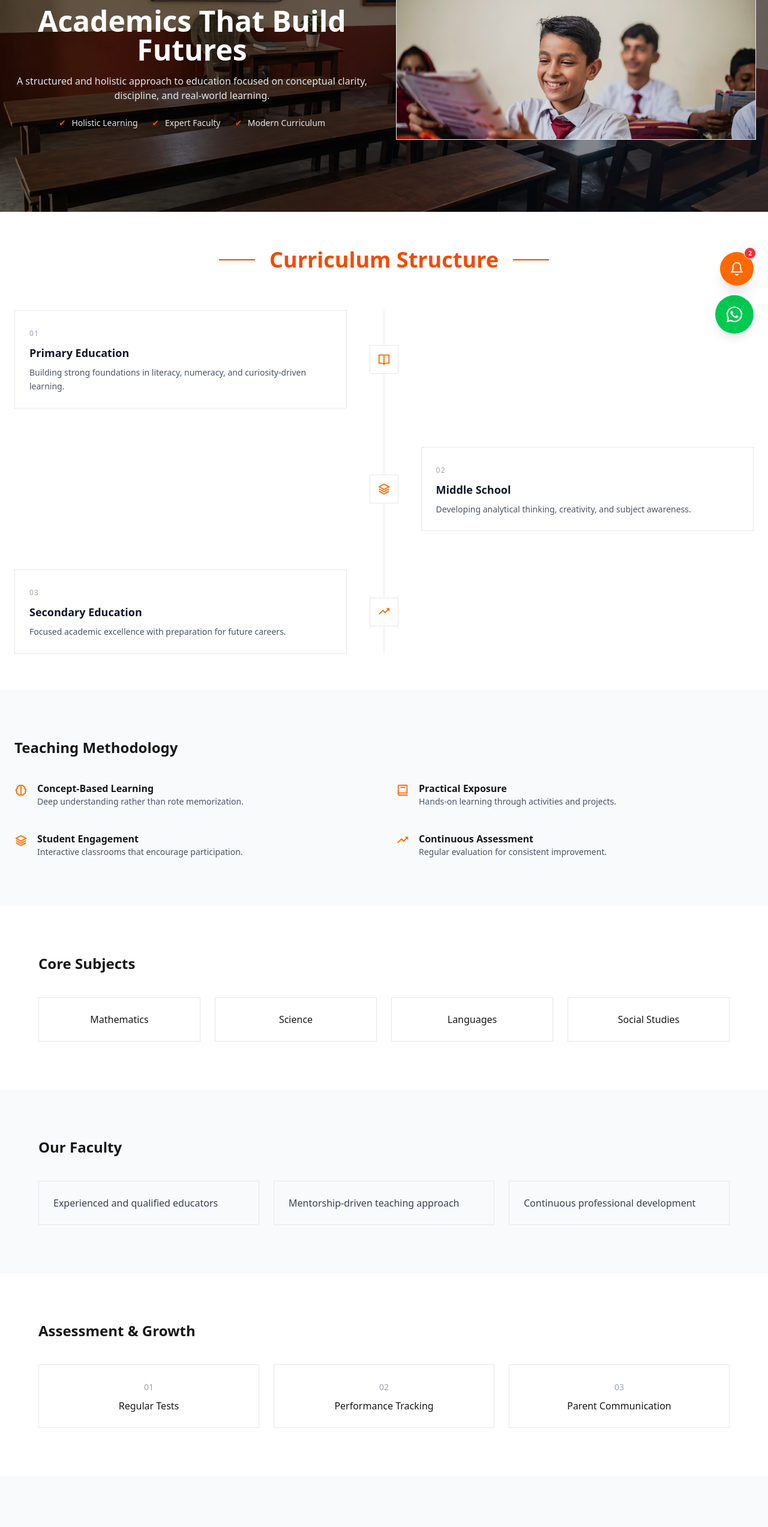
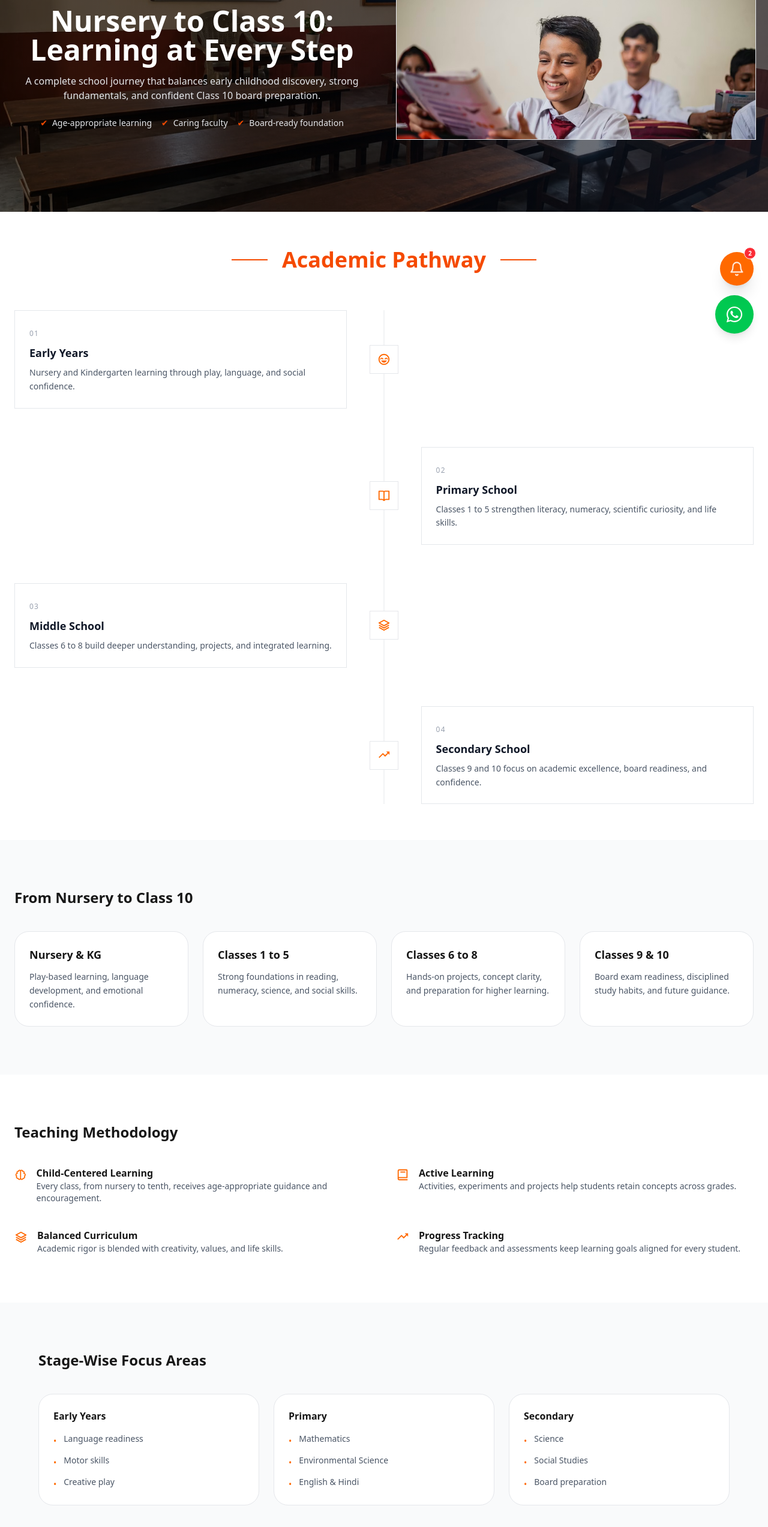
Before and after one commit to HASVIK-Technologies/rm-suncity-website, a Next.js app: page /academics in a window 1280 px wide. Shown: the part 220-2765 px from the top of the page at 60% size. Built offline with nearby package versions, Linux system fonts and the light colour scheme.

Commit message:
Changes in UI

```diff
--- a/app/academics/page.tsx
+++ b/app/academics/page.tsx
@@ -17,8 +17,48 @@ export default function Academics() {
         <HeroAcademics />
         <CurriculumStructure />
 
+        {/* ================= ACADEMIC STAGES ================= */}
+        <section className="px-6 py-20 bg-gray-50">
+          <div className="max-w-7xl mx-auto">
+            <h2 className="text-2xl font-semibold mb-10">
+              From Nursery to Class 10
+            </h2>
+
+            <div className="grid gap-6 lg:grid-cols-4">
+              {[
+                {
+                  title: "Nursery & KG",
+                  desc: "Play-based learning, language development, and emotional confidence.",
+                },
+                {
+                  title: "Classes 1 to 5",
+                  desc: "Strong foundations in reading, numeracy, science, and social skills.",
+                },
+                {
+                  title: "Classes 6 to 8",
+                  desc: "Hands-on projects, concept clarity, and preparation for higher learning.",
+                },
+                {
+                  title: "Classes 9 & 10",
+                  desc: "Board exam readiness, disciplined study habits, and future guidance.",
+                },
+              ].map((stage, i) => (
+                <div
+                  key={i}
+                  className="border border-gray-200 rounded-3xl p-6 bg-white hover:border-orange-400 transition"
+                >
+                  <h3 className="text-lg font-semibold mb-3">{stage.title}</h3>
+                  <p className="text-gray-600 text-sm leading-relaxed">
+                    {stage.desc}
+                  </p>
+                </div>
+              ))}
+            </div>
+          </div>
+        </section>
+
         {/* ================= METHODOLOGY ================= */}
-        <section className="px-6 py-20 bg-gray-50">
+        <section className="px-6 py-20">
           <div className="max-w-7xl mx-auto">
             <h2 className="text-2xl font-semibold mb-10">
               Teaching Methodology
@@ -28,23 +68,23 @@ export default function Academics() {
               {[
                 {
                   icon: BiBrain,
-                  title: "Concept-Based Learning",
-                  desc: "Deep understanding rather than rote memorization.",
+                  title: "Child-Centered Learning",
+                  desc: "Every class, from nursery to tenth, receives age-appropriate guidance and encouragement.",
                 },
                 {
                   icon: BiBook,
-                  title: "Practical Exposure",
-                  desc: "Hands-on learning through activities and projects.",
+                  title: "Active Learning",
+                  desc: "Activities, experiments and projects help students retain concepts across grades.",
                 },
                 {
                   icon: BiLayer,
-                  title: "Student Engagement",
-                  desc: "Interactive classrooms that encourage participation.",
+                  title: "Balanced Curriculum",
+                  desc: "Academic rigor is blended with creativity, values, and life skills.",
                 },
                 {
                   icon: BiTrendingUp,
-                  title: "Continuous Assessment",
-                  desc: "Regular evaluation for consistent improvement.",
+                  title: "Progress Tracking",
+                  desc: "Regular feedback and assessments keep learning goals aligned for every student.",
                 },
               ].map((item, i) => {
                 const Icon = item.icon;
@@ -63,38 +103,57 @@ export default function Academics() {
           </div>
         </section>
 
-        {/* ================= SUBJECTS ================= */}
-        <section className="px-6 py-20">
+        {/* ================= STAGE SUBJECTS ================= */}
+        <section className="px-6 py-20 bg-gray-50">
           <div className="max-w-6xl mx-auto">
-            <h2 className="text-2xl font-semibold mb-10">Core Subjects</h2>
+            <h2 className="text-2xl font-semibold mb-10">Stage-Wise Focus Areas</h2>
 
-            <div className="grid sm:grid-cols-2 md:grid-cols-4 gap-6">
-              {["Mathematics", "Science", "Languages", "Social Studies"].map(
-                (subject, i) => (
-                  <div
-                    key={i}
-                    className="border border-gray-200 p-6 text-center hover:border-orange-400 transition"
-                  >
-                    <p className="font-medium">{subject}</p>
-                  </div>
-                ),
-              )}
+            <div className="grid gap-6 md:grid-cols-3">
+              {[
+                {
+                  title: "Early Years",
+                  items: ["Language readiness", "Motor skills", "Creative play"],
+                },
+                {
+                  title: "Primary",
+                  items: ["Mathematics", "Environmental Science", "English & Hindi"],
+                },
+                {
+                  title: "Secondary",
+                  items: ["Science", "Social Studies", "Board preparation"],
+                },
+              ].map((subject, i) => (
+                <div
+                  key={i}
+                  className="border border-gray-200 p-6 rounded-3xl bg-white"
+                >
+                  <h3 className="font-semibold mb-4">{subject.title}</h3>
+                  <ul className="space-y-3 text-gray-600 text-sm">
+                    {subject.items.map((item, index) => (
+                      <li key={index} className="flex items-start gap-3">
+                        <span className="mt-1 text-orange-500">•</span>
+                        <span>{item}</span>
+                      </li>
+                    ))}
+                  </ul>
+                </div>
+              ))}
             </div>
           </div>
         </section>
 
         {/* ================= FACULTY ================= */}
-        <section className="px-6 py-20 bg-gray-50">
+        <section className="px-6 py-20">
           <div className="max-w-6xl mx-auto">
             <h2 className="text-2xl font-semibold mb-10">Our Faculty</h2>
 
             <div className="grid md:grid-cols-3 gap-6">
               {[
-                "Experienced and qualified educators",
-                "Mentorship-driven teaching approach",
-                "Continuous professional development",
+                "Early years specialists for nursery and kindergarten",
+                "Experienced grade teachers for foundation learning",
+                "Mentors for class 9 and 10 board preparation",
               ].map((text, i) => (
-                <div key={i} className="border border-gray-200 p-6">
+                <div key={i} className="border border-gray-200 p-6 rounded-3xl">
                   <p className="text-gray-700">{text}</p>
                 </div>
               ))}
@@ -103,7 +162,7 @@ export default function Academics() {
         </section>
 
         {/* ================= ASSESSMENT ================= */}
-        <section className="px-6 py-20">
+        <section className="px-6 py-20 bg-gray-50">
           <div className="max-w-6xl mx-auto">
             <h2 className="text-2xl font-semibold mb-10">
               Assessment & Growth
@@ -111,13 +170,13 @@ export default function Academics() {
 
             <div className="flex flex-col md:flex-row justify-between gap-6">
               {[
-                "Regular Tests",
-                "Performance Tracking",
-                "Parent Communication",
+                "Age-suitable formative assessments",
+                "Regular skill and mindset tracking",
+                "Parent-teacher learning updates",
               ].map((step, i) => (
                 <div
                   key={i}
-                  className="flex-1 border border-gray-200 p-6 text-center"
+                  className="flex-1 border border-gray-200 p-6 text-center rounded-3xl"
                 >
                   <span className="text-sm text-gray-400">0{i + 1}</span>
                   <p className="mt-2 font-medium">{step}</p>
@@ -128,7 +187,7 @@ export default function Academics() {
         </section>
 
         {/* ================= CO-CURRICULAR ================= */}
-        <section className="px-6 py-20 bg-gray-50">
+        <section className="px-6 py-20">
           <div className="max-w-6xl mx-auto">
             <h2 className="text-2xl font-semibold mb-10">
               Co-Curricular Activities
@@ -145,7 +204,7 @@ export default function Academics() {
                 return (
                   <div
                     key={i}
-                    className="border border-gray-200 p-6 text-center hover:border-orange-400 transition"
+                    className="border border-gray-200 p-6 text-center hover:border-orange-400 transition rounded-3xl"
                   >
                     <Icon className="mx-auto text-orange-500 mb-3" size={28} />
                     <p className="font-medium">{item.label}</p>
@@ -157,17 +216,16 @@ export default function Academics() {
         </section>
 
         {/* ================= CTA ================= */}
-        <section className="px-6 py-20">
-          <div className="max-w-4xl mx-auto text-center border border-gray-200 p-10">
+        <section className="px-6 py-20 bg-gray-50">
+          <div className="max-w-4xl mx-auto text-center border border-gray-200 p-10 rounded-3xl bg-white">
             <h2 className="text-2xl font-semibold mb-4">
-              Start Your Academic Journey With Us
+              Enroll Today for a Complete School Journey
             </h2>
             <p className="text-gray-600 mb-6">
-              Admissions are now open. Join a learning environment focused on
-              growth, discipline, and excellence.
+              Admissions are open for Nursery through Class 10. Join a caring school environment rooted in strong academics and holistic growth.
             </p>
 
-            <button className="px-6 py-3 bg-orange-500 text-white text-sm hover:bg-orange-600 transition">
+            <button className="px-6 py-3 bg-orange-500 text-white text-sm hover:bg-orange-600 transition rounded-full">
               Enquire Now
             </button>
           </div>
--- a/app/page.tsx
+++ b/app/page.tsx
@@ -6,16 +6,13 @@ import CTASection from "@/components/home/CTASection"
 import AboutUs from "@/components/home/AboutUs"
 import FAQs from "@/components/home/FAQs"
 import SchoolVideos from "@/components/home/SchoolVideos"
-import OurMission from "@/components/about/OurMission"
 
 export default function Home() {
   return (
     <main className="bg-white">
-
       <Hero />
       <AboutUs />
       <SchoolVideos />
-      <OurMission />
       <Highlights />
       <CoreValues />
       <PrincipalMessage />
--- a/components/about/AboutCounts.tsx
+++ b/components/about/AboutCounts.tsx
@@ -59,7 +59,6 @@ export default function AboutCounts({ shadow = "" }) {
             `}
           >
             {/* TOP SECTION */}
-<<<<<<< HEAD
             <div className="py-4 flex justify-between items-start">
               <div>
                 <p className="text-white font-semibold text-lg tracking-wide mb-3">
--- a/components/academics/CurriculumStructure.tsx
+++ b/components/academics/CurriculumStructure.tsx
@@ -2,23 +2,28 @@
 
 import { motion } from "framer-motion";
 import MainTitle from "../MainTitle";
-import { BiBookOpen, BiLayer, BiTrendingUp } from "react-icons/bi";
+import { BiBookOpen, BiLayer, BiTrendingUp, BiHappyBeaming } from "react-icons/bi";
 
 export default function CurriculumStructure() {
   const data = [
     {
-      title: "Primary Education",
-      desc: "Building strong foundations in literacy, numeracy, and curiosity-driven learning.",
+      title: "Early Years",
+      desc: "Nursery and Kindergarten learning through play, language, and social confidence.",
+      icon: BiHappyBeaming,
+    },
+    {
+      title: "Primary School",
+      desc: "Classes 1 to 5 strengthen literacy, numeracy, scientific curiosity, and life skills.",
       icon: BiBookOpen,
     },
     {
       title: "Middle School",
-      desc: "Developing analytical thinking, creativity, and subject awareness.",
+      desc: "Classes 6 to 8 build deeper understanding, projects, and integrated learning.",
       icon: BiLayer,
     },
     {
-      title: "Secondary Education",
-      desc: "Focused academic excellence with preparation for future careers.",
+      title: "Secondary School",
+      desc: "Classes 9 and 10 focus on academic excellence, board readiness, and confidence.",
       icon: BiTrendingUp,
     },
   ];
@@ -26,11 +31,11 @@ export default function CurriculumStructure() {
   return (
     <section className="px-6 py-15 bg-white">
       <div className="max-w-7xl mx-auto">
-        <MainTitle title="Curriculum Structure" />
+        <MainTitle title="Academic Pathway" />
 
         <div className="relative mt-16">
           {/* CENTER LINE */}
-          <div className="absolute left-1/2 top-0 h-full w-[1px] bg-gray-200 -translate-x-1/2" />
+          <div className="absolute left-1/2 top-0 h-full w-px bg-gray-200 -translate-x-1/2" />
 
           <div className="flex flex-col gap-16">
             {data.map((item, i) => {
--- a/components/academics/HeroAcademics.tsx
+++ b/components/academics/HeroAcademics.tsx
@@ -14,7 +14,7 @@ export default function HeroAcademics() {
         initial={{ opacity: 0 }}
         animate={{ opacity: 1 }}
         transition={{ duration: 0.8 }}
-        className="bg-gradient-to-r from-black/50 to-gray-900/50 absolute inset-0 flex flex-col items-center justify-center"
+        className="bg-linear-to-r from-black/60 to-gray-900/60 absolute inset-0 flex flex-col items-center justify-center"
       >
         <div className="max-w-7xl mx-auto px-5 grid md:grid-cols-2 gap-10 items-center">
           <motion.div
@@ -23,24 +23,30 @@ export default function HeroAcademics() {
             transition={{ duration: 0.6 }}
           >
             <h1 className="text-3xl md:text-5xl font-bold text-white mb-4">
-              Academics That Build Futures
+              Nursery to Class 10: Learning at Every Step
             </h1>
             <p className="text-gray-200 mb-6">
-              A structured and holistic approach to education focused on
-              conceptual clarity, discipline, and real-world learning.
+              A complete school journey that balances early childhood discovery,
+              strong fundamentals, and confident Class 10 board preparation.
             </p>
 
-            <div className="mx-auto flex justify-center gap-6 text-sm text-gray-200">
-              <span><span className="text-orange-600 me-1.5">✔</span> Holistic Learning</span>
-              <span><span className="text-orange-600 me-1.5">✔</span> Expert Faculty</span>
-              <span><span className="text-orange-600 me-1.5">✔</span> Modern Curriculum</span>
+            <div className="mx-auto flex flex-col sm:flex-row justify-center gap-4 text-sm text-gray-200">
+              <span className="inline-flex items-center gap-2">
+                <span className="text-orange-600">✔</span> Age-appropriate learning
+              </span>
+              <span className="inline-flex items-center gap-2">
+                <span className="text-orange-600">✔</span> Caring faculty
+              </span>
+              <span className="inline-flex items-center gap-2">
+                <span className="text-orange-600">✔</span> Board-ready foundation
+              </span>
             </div>
           </motion.div>
 
           <div className="h-60 bg-gray-100 border border-gray-200 flex items-center justify-center overflow-hidden">
-           <img
+            <img
               src="/images/academics.jpg"
-              alt="Academics"
+              alt="Children in classroom"
               className="w-full object-cover"
             />
           </div>
--- a/components/home/AboutUs.tsx
+++ b/components/home/AboutUs.tsx
@@ -64,7 +64,7 @@ export default function AboutSection() {
 
             <motion.div initial={{ y: 50, opacity: 0 }} whileInView={{ y: 0, opacity: 1 }} viewport={{ once: true }} transition={{ duration: 0.8, delay: 0.5 }} className="col-span-2 md:col-span-2 p-8 text-center flex flex-col order-1 md:order-2 justify-center md:border-s md:border-e border-0 border-gray-200">
               <h1 className="text-7xl sm:text-8xl md:text-9xl lg:text-[180px] font-semibold text-[#F8B82C] leading-none mb-2">
-                <CountUp end={15} duration={0.5} enableScrollSpy scrollSpyOnce />
+                <CountUp end={15} duration={2} enableScrollSpy scrollSpyOnce />
               </h1>
               <p className="text-gray-700  mt-3 text-lg md:text-xl font-medium uppercase tracking-wide">
                 Years of Excellence
--- a/components/home/FAQs.tsx
+++ b/components/home/FAQs.tsx
@@ -32,7 +32,7 @@ export default function FAQSection() {
   const [openIndex, setOpenIndex] = useState<null | number>(null);
 
   return (
-    <section className="pt-60 pb-20 bg-cover bg-center px-6" style={{ backgroundImage: "url('/images/background.jpg')" }}>
+    <section className="pt-20 pb-20 bg-cover bg-center px-6" style={{ backgroundImage: "url('/images/background.jpg')" }}>
       <div className="max-w-7xl mx-auto grid">
         {/* FAQ AREA */}
 
--- a/components/home/Hero.tsx
+++ b/components/home/Hero.tsx
@@ -37,7 +37,7 @@ export default function Hero() {
           <motion.div
             key={i}
             className="absolute inset-0 bg-cover bg-top"
-            style={{ backgroundImage: `url(${slide.src})` }}
+            style={{ backgroundImage: `url(${slide.src})`, backgroundColor: "rgba(0,0,0,0.4)", backgroundBlendMode: "darken" }}
             animate={{ opacity: i === index ? 1 : 0 }}
             transition={{ duration: 1.5 }}
           />
--- a/data/heroSlides.json
+++ b/data/heroSlides.json
@@ -2,29 +2,37 @@
   {
     "src": "/images/school.jpeg",
     "title": "RM Suncity Public School",
-    "description": "Nurturing confident learners through strong values, modern facilities, and whole-child education.",
+    "description": "An English medium co-educational CBSE standard, offering classes from Nursery to 10th grade.",
     "location": "Maniar, Khejuri Mod, Ballia",
-    "phone": "+91 97217 73151",
+    "phone": "+918922985156",
     "email": "rmsuncity2012@gmail.com"
   },
   {
     "src": "/images/computer-lab.jpeg",
     "title": "Future-Ready Technology",
-    "description": "Empowering students with hands-on computing and digital literacy in our modern lab."
+    "description": "Empowering students with hands-on computing and digital literacy in our modern lab.",
+    "phone": "+918922985156",
+    "email": "rmsuncity2012@gmail.com"
   },
   {
     "src": "/images/park.jpeg",
     "title": "Safe Green Campus",
-    "description": "A serene and secure campus that encourages outdoor learning and student wellbeing."
+    "description": "A serene and secure campus that encourages outdoor learning and student wellbeing.",
+    "phone": "+918922985156",
+    "email": "rmsuncity2012@gmail.com"
   },
   {
     "src": "/images/sports.jpeg",
     "title": "Active Sports Culture",
-    "description": "Building leadership and fitness through a wide range of games and physical activities."
+    "description": "Building leadership and fitness through a wide range of games and physical activities.",
+    "phone": "+918922985156",
+    "email": "rmsuncity2012@gmail.com"
   },
   {
     "src": "/images/school-vans.jpeg",
     "title": "Safe Transport Network",
-    "description": "Convenient, reliable transport for students across the region."
+    "description": "Convenient, reliable transport for students across the region.",
+    "phone": "+918922985156",
+    "email": "rmsuncity2012@gmail.com"
   }
 ]
```
Also changed, not shown: components/Navbar.tsx (+27 -17 lines), components/home/CTASection.tsx (+9 -8 lines), public/images/school.jpeg.
